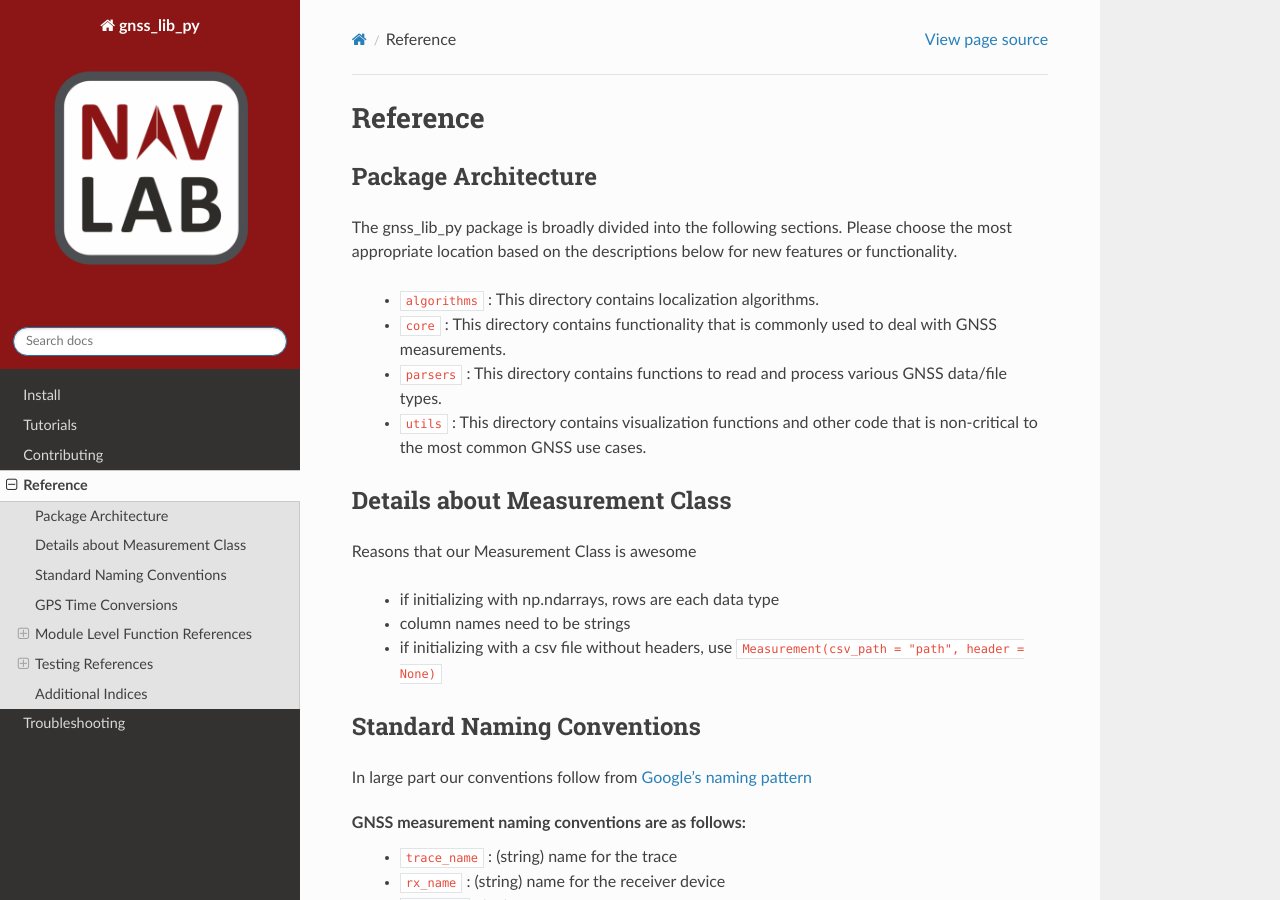
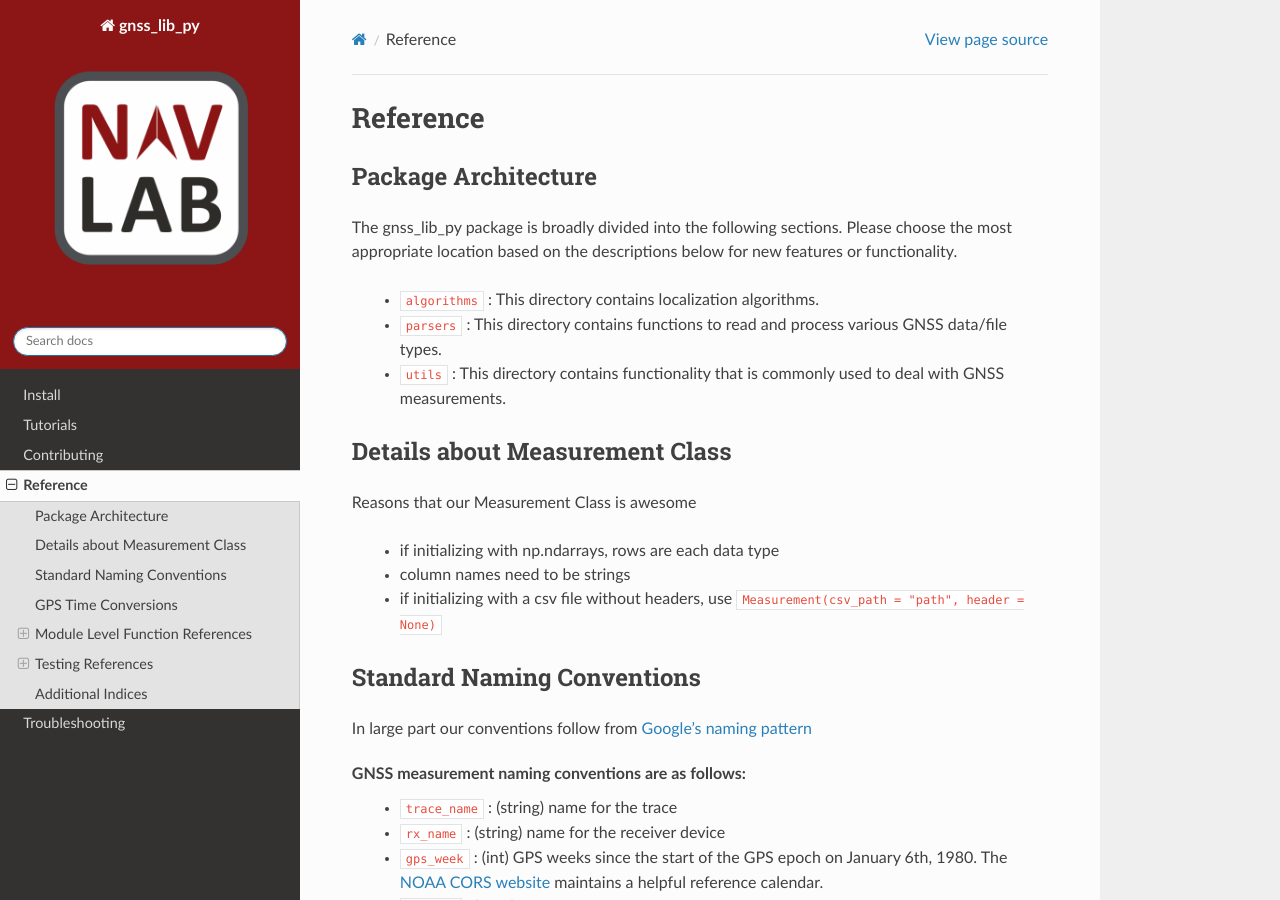
Before and after one commit to Stanford-NavLab/gnss_lib_py, a Sphinx documentation site: the page built from docs/source/reference/reference.rst, in a window 1280 px wide and 900 px high. Built offline with Sphinx 7.4.7 and the Read the Docs theme 2.0.0, drawn with Linux system fonts in a browser that asks for light colours.

Commit message:
remove rest of core references

```diff
--- a/docs/source/conf.py
+++ b/docs/source/conf.py
@@ -17,12 +17,10 @@ sys.path.insert(0, os.path.abspath('../'))
 sys.path.insert(0, os.path.abspath('../../'))
 sys.path.insert(0, os.path.abspath('../../gnss_lib_py/'))
 sys.path.insert(0, os.path.abspath('../../gnss_lib_py/algorithms/'))
-sys.path.insert(0, os.path.abspath('../../gnss_lib_py/core/'))
 sys.path.insert(0, os.path.abspath('../../gnss_lib_py/parsers/'))
 sys.path.insert(0, os.path.abspath('../../gnss_lib_py/utils/'))
 sys.path.insert(0, os.path.abspath('../../tests/'))
 sys.path.insert(0, os.path.abspath('../../tests/algorithms'))
-sys.path.insert(0, os.path.abspath('../../tests/core'))
 sys.path.insert(0, os.path.abspath('../../tests/parsers'))
 sys.path.insert(0, os.path.abspath('../../tests/utils'))
 
--- a/docs/source/contributing/development.rst
+++ b/docs/source/contributing/development.rst
@@ -45,7 +45,7 @@
 
    .. code-block:: bash
 
-      poetry run pytest --cov=gnss_lib_py/algorithms --cov=gnss_lib_py/core --cov=gnss_lib_py/parsers --cov=gnss_lib_py/utils --cov-report=xml
+      poetry run pytest --cov=gnss_lib_py/algorithms --cov=gnss_lib_py/parsers --cov=gnss_lib_py/utils --cov-report=xml
       poetry run coverage report
 
    See the :ref:`Coverage Report<coverage>` section for more details.
@@ -92,7 +92,7 @@
 
    .. code-block:: bash
 
-      poetry run pytest --cov=gnss_lib_py/algorithms --cov=gnss_lib_py/core --cov=gnss_lib_py/parsers --cov=gnss_lib_py/utils --cov-report=xml
+      poetry run pytest --cov=gnss_lib_py/algorithms --cov=gnss_lib_py/parsers --cov=gnss_lib_py/utils --cov-report=xml
       poetry run coverage report
 
    See the :ref:`Coverage Report<coverage>` section for more details.
@@ -154,7 +154,7 @@
 
    .. code-block:: bash
 
-      poetry run pytest --cov=gnss_lib_py/algorithms --cov=gnss_lib_py/core --cov=gnss_lib_py/parsers --cov=gnss_lib_py/utils --cov-report=xml
+      poetry run pytest --cov=gnss_lib_py/algorithms --cov=gnss_lib_py/parsers --cov=gnss_lib_py/utils --cov-report=xml
       poetry run coverage report
 
    See the :ref:`Coverage Report<coverage>` section for more details.
--- a/docs/source/contributing/documentation.rst
+++ b/docs/source/contributing/documentation.rst
@@ -94,7 +94,7 @@ author and date inclusions
    import numpy as np # a blank line and then third-party imports
    import scipy as sp
 
-   import core.constants as consts # a blank line then gnss_lib_py imports
+   import gnss_lib_py.utils.constants as consts # a blank line then gnss_lib_py imports
 
 Citations
 ---------
--- a/docs/source/contributing/testing.rst
+++ b/docs/source/contributing/testing.rst
@@ -52,7 +52,7 @@ reports can be generated locally with the following commands:
 
 .. code-block:: bash
 
-   poetry run pytest --cov=gnss_lib_py/algorithms --cov=gnss_lib_py/core --cov=gnss_lib_py/parsers --cov=gnss_lib_py/utils --cov-report=xml
+   poetry run pytest --cov=gnss_lib_py/algorithms --cov=gnss_lib_py/parsers --cov=gnss_lib_py/utils --cov-report=xml
    poetry run coverage report
 
 The total percentage of code covered (bottom right percentage) is the
--- a/docs/source/reference/reference.rst
+++ b/docs/source/reference/reference.rst
@@ -11,12 +11,10 @@ Please choose the most appropriate location based on the descriptions
 below for new features or functionality.
 
     * :code:`algorithms` : This directory contains localization algorithms.
-    * :code:`core` : This directory contains functionality that is commonly used
-      to deal with GNSS measurements.
     * :code:`parsers` : This directory contains functions to read and process various
       GNSS data/file types.
-    * :code:`utils` : This directory contains visualization functions and other
-      code that is non-critical to the most common GNSS use cases.
+    * :code:`utils` : This directory contains functionality that is
+      commonly used to deal with GNSS measurements.
 
 Details about Measurement Class
 -------------------------------
```
Also changed, not shown: 1 other file.
